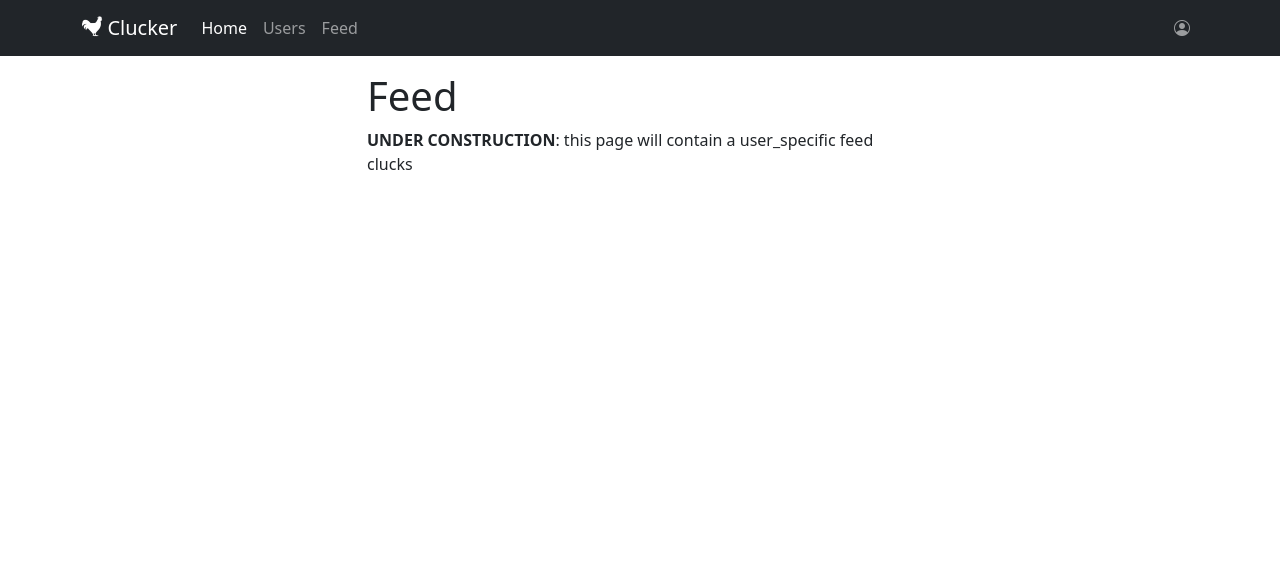
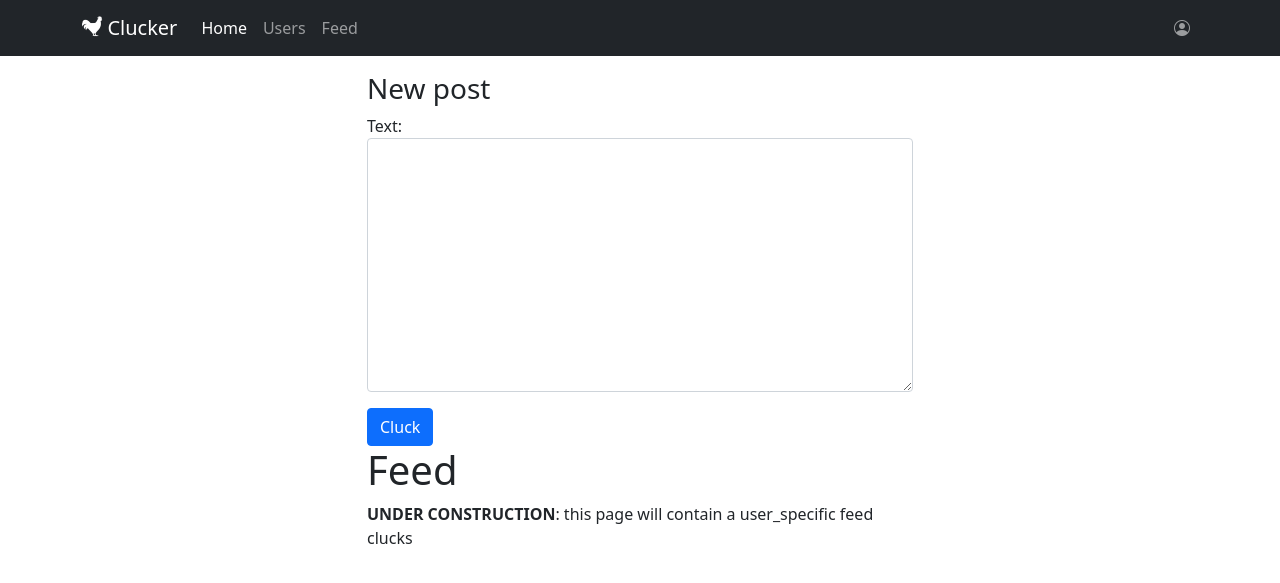
Before and after one commit to jiewu9293/clucker, a Django app: page /feed/ in a window 1280 px wide. Shown: the top 583 px of the page. Run offline with Django 5.2, Linux system fonts and the light colour scheme; the visitor is signed in with stand-in values (Sample User, id 1); some libraries are stand-ins or nearby versions; some web fonts are replaced.

Commit message:
define postform, define post model, define new_post url and corresponding view function, define unit tests for post model, add post form in feed.html

```diff
--- a/clucker/urls.py
+++ b/clucker/urls.py
@@ -25,5 +25,5 @@ urlpatterns = [
     path('feed/',views.feed,name='feed'),
     path('log_in/',views.log_in,name='log_in'),
     path('log_out/',views.log_out,name='log_out'),
-
+    path('new_post/', views.new_post, name='new_post'),
 ]
--- a/microblogs/forms.py
+++ b/microblogs/forms.py
@@ -1,7 +1,7 @@
 from django import forms
 from django.core.validators import RegexValidator
 
-from .models import User
+from .models import User, Post
 class SignUpForm(forms.ModelForm):
     class Meta:
         model = User
@@ -41,3 +41,12 @@ class SignUpForm(forms.ModelForm):
 class LogInForm(forms.Form):
     username = forms.CharField(label='Username',)
     password = forms.CharField(label='Password',widget=forms.PasswordInput)
+
+
+class PostForm(forms.ModelForm):
+    class Meta:
+        model = Post
+        fields = ['text']
+        widgets = {
+            'text': forms.Textarea()
+        }
--- a/microblogs/models.py
+++ b/microblogs/models.py
@@ -13,3 +13,11 @@ class User(AbstractUser):
     last_name = models.CharField(max_length=50,blank=False)
     email = models.EmailField(blank=False,unique=True)
     bio = models.TextField(blank=True,validators=[MaxLengthValidator(520)])
+
+class Post(models.Model):
+    author = models.ForeignKey(User, on_delete=models.CASCADE)
+    text = models.CharField(max_length=280)
+    created_at = models.DateTimeField(auto_now_add=True)
+
+    class Meta:
+        ordering = ['-created_at']
--- a/microblogs/templates/feed.html
+++ b/microblogs/templates/feed.html
@@ -3,6 +3,12 @@
 <div class="container">
     <div class="row">
         <div class="col-sm-12 col-md-6 offset-md-3">
+            <h3>New post</h3>
+        <form action="{% url 'new_post' %}" method="post">
+        {% csrf_token %}
+        {% include 'partials/bootstrap_form.html' with form=form %}
+        <button type="submit" class="btn btn-primary">Cluck</button>
+      </form>
         <h1>Feed</h1>
         <p><b>UNDER CONSTRUCTION</b>: this page will contain a user_specific feed clucks </p>
         </div>
--- a/microblogs/views.py
+++ b/microblogs/views.py
@@ -2,7 +2,7 @@ from django.contrib.auth import authenticate, login, logout
 from django.contrib import messages
 from django.shortcuts import render, redirect
 from django.http import HttpResponse
-from .forms import SignUpForm, LogInForm
+from .forms import SignUpForm, LogInForm,PostForm
 from .models import User
 
 # Create your views here.
@@ -21,7 +21,8 @@ def sign_up(request):
     return render(request,'sign_up.html',{'form':form})
 
 def feed(request):
-    return render(request,'feed.html')
+    form = PostForm()
+    return render(request,'feed.html',{'form':form})
 
 def log_in(request):
     if request.method == 'POST':
@@ -39,3 +40,19 @@ def log_in(request):
 def log_out(request):
     logout(request)
     return redirect('home')
+
+def new_post(request):
+    if request.method == 'POST':
+        if request.user.is_authenticated:
+            current_user = request.user
+            form = PostForm(request.POST)
+            if form.is_valid():
+                text = form.cleaned_data.get('text')
+                post = Post.objects.create(author=current_user, text=text)
+                return redirect('feed')
+            else:
+                return render(request, 'feed.html', {'form': form})
+        else:
+            return redirect('log_in')
+    else:
+        return HttpResponseForbidden()
```
Also changed, not shown: microblogs/tests/test_POST_model.py (added, +40 -0 lines).
